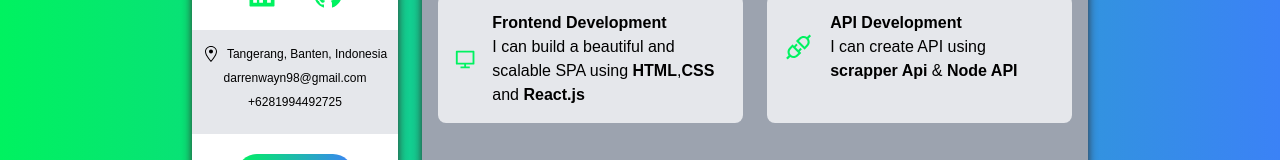
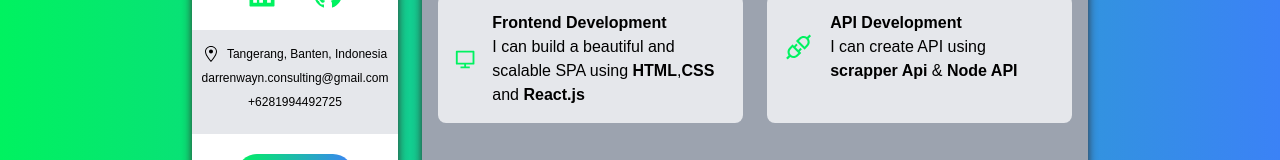
Before and after one commit to DarrenWayn/darren-portfolio, a Next.js app: page / in a window 1280 px wide. Shown: the part 453-613 px from the top of the page. Built offline with nearby package versions, Linux system fonts and the light colour scheme; a small style sheet from the web is missing.

Commit message:
Update Sidebar.tsx
updated email

```diff
--- a/components/Sidebar.tsx
+++ b/components/Sidebar.tsx
@@ -31,7 +31,7 @@
       </p>
       {/* Resume */}
       <a
-        href="https://docdro.id/GGQ00VB"
+        href="https://docdro.id/ERyiTb6"
         download="Darren Wayn's Resume.pdf"
         className="flex items-center justify-center px-2 py-1 my-2 bg-gray-200 rounded-full cursor-pointer dark:bg-dark-200 dark:bg-black-500"
       >
@@ -57,7 +57,7 @@
         <div className="flex items-center justify-center">
           <GoLocation className="mr-2" height="0.7em" /> <span className="text-xs">Tangerang, Banten, Indonesia </span>
         </div>
-        <p className="my-2 text-xs"> darrenwayn98@gmail.com </p>
+        <p className="my-2 text-xs"> darrenwayn.consulting@gmail.com </p>
         <p className="my-2 text-xs"> +6281994492725 </p>
       </div>
 
@@ -65,7 +65,7 @@
 
       <button
         className="w-8/12 px-5 py-2 text-white bg-black rounded-full cursor-pointer bg-gradient-to-r from-green to-blue-500 hover:scale-105 focus:outline-none"
-        onClick={() => window.open("mailto:darrenwayn98@gmail.com")}
+        onClick={() => window.open("mailto:darrenwayn.consulting@gmail.com")}
       >
         Email me
       </button>
```
